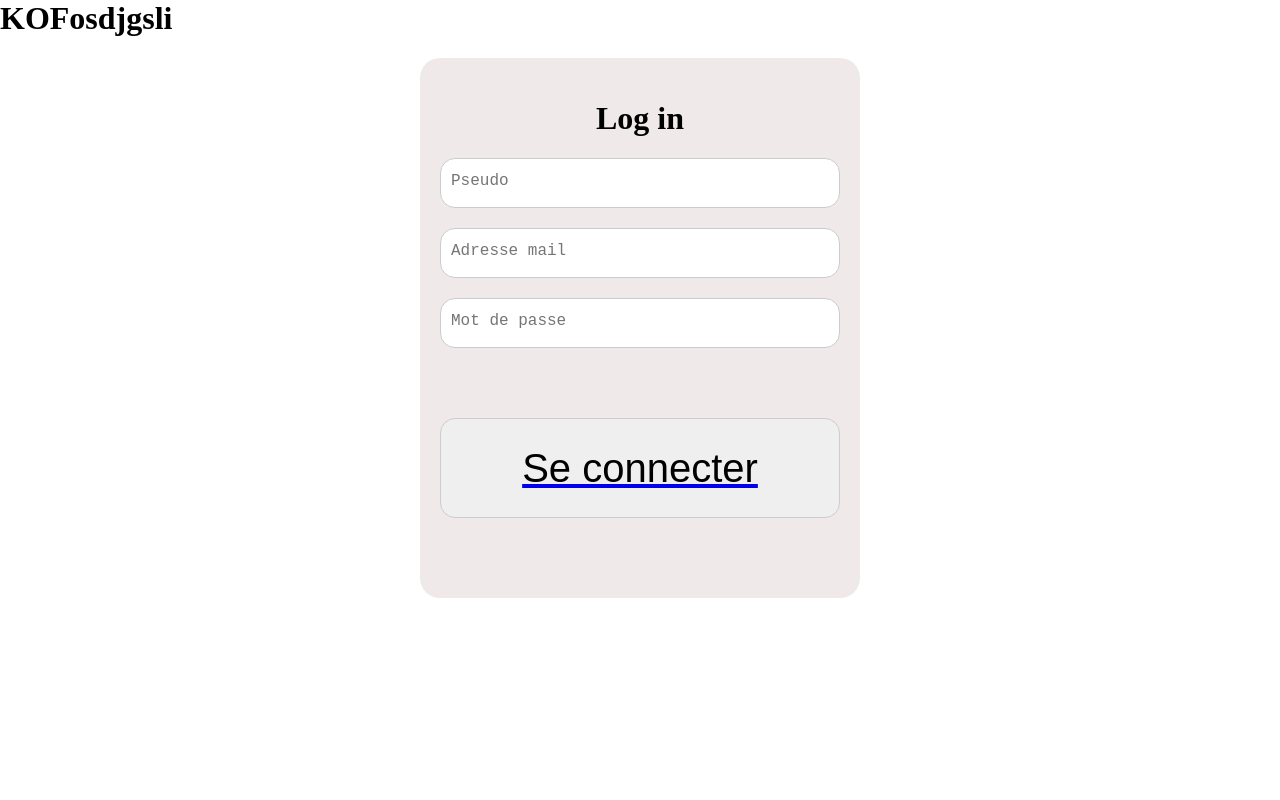
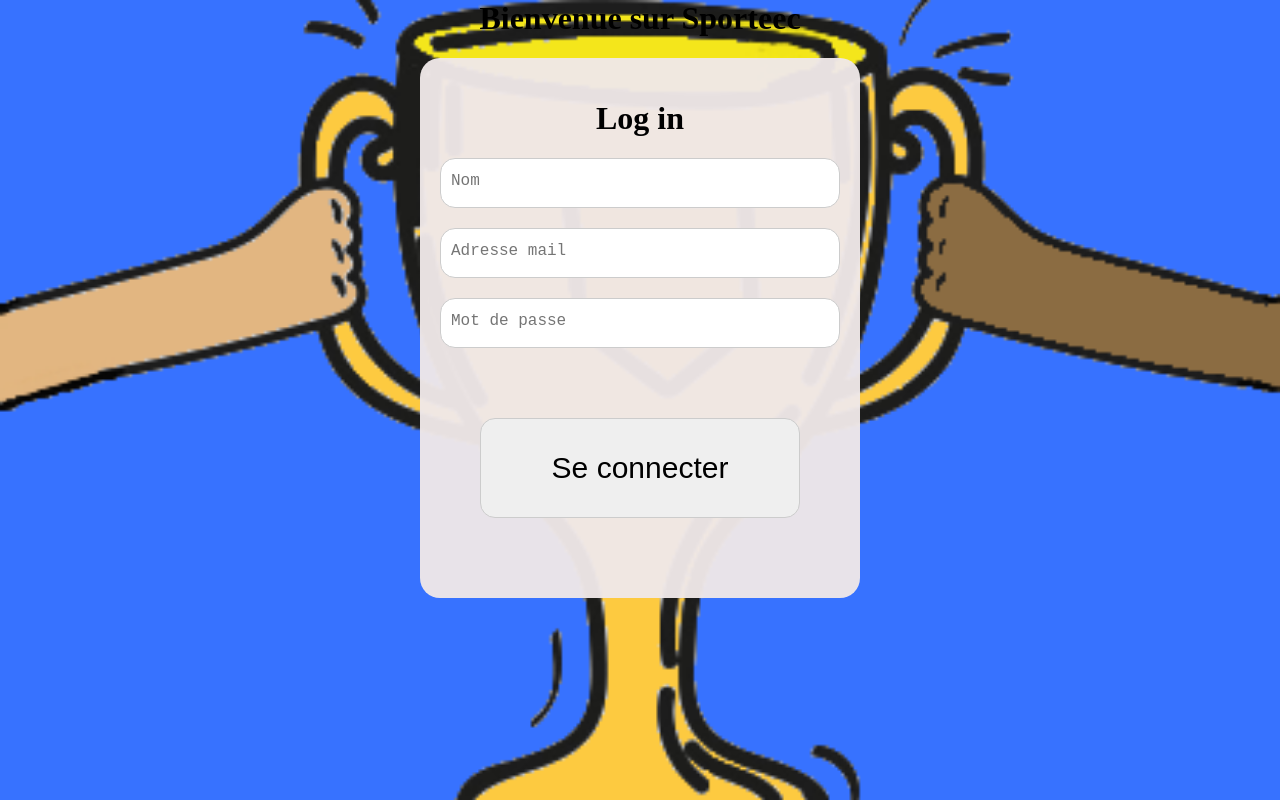
Before and after one commit to C4pric/Sporteec, a plain HTML site: page registration_page.html in a window 1280 px wide. Drawn offline with Linux system fonts and the light colour scheme; files whose address does not match are found by name.

Commit message:
Add files via upload

```diff
--- a/registration_page.html
+++ b/registration_page.html
@@ -1,20 +1,20 @@
 <html>
 <head>
     <meta charset="utf-8">
-    <title>Se connecter</title>
+    <title>Sporteec | Se connecter</title>
     <link href="style.css" rel="stylesheet">
 
     <link rel="icon" href="images/Logo.png" type="image/x-icon">
 </head>
 <body>
 
-<h1>KOFosdjgsli</h1>
+<center><h1>Bienvenue sur Sporteec</h1></center>
 <div class="content">
     <center><h1>Log in</h1></center>
-    <textarea placeholder="Pseudo"></textarea>
+    <textarea placeholder="Nom"></textarea>
     <textarea placeholder="Adresse mail"></textarea>
     <textarea placeholder="Mot de passe"></textarea>
-    <a href="page_principale.html"><button>Se connecter</button></a>
+    <a href="page_principale.html" style="text-decoration: none;"><button>Se connecter</button></a>
 </div>
 
 
--- a/style.css
+++ b/style.css
@@ -32,14 +32,13 @@ body {
 }
 
 .content button {
-    text-decoration-skip-ink: auto;
+    text-decoration: none;
     display: block; /* Rendre le bouton un élément de bloc */
-    width: 100%; /* Largeur du bouton */
+    width: 80%; /* Largeur du bouton */
     height: 100px; /* Hauteur du bouton */
     margin: 50px auto; /* Centrer horizontalement */
     border: 1px solid #ccc; /* Bordure */
     border-radius: 15px; /* Bords arrondis */
-    font-size: 40px; /* Taille de la police */
-
+    font-size: 30px; /* Taille de la police */
     cursor: pointer; /* Curseur */
 }
```
Also changed, not shown: page_principale.html (added, +11 -0 lines), Logo.png (added).
